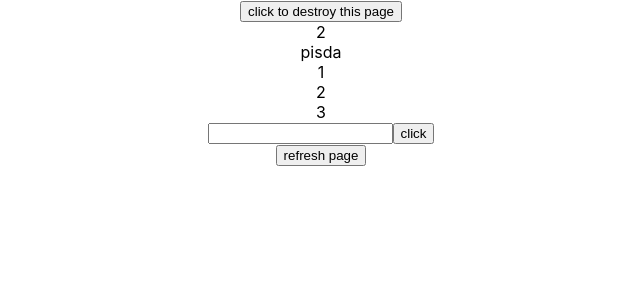
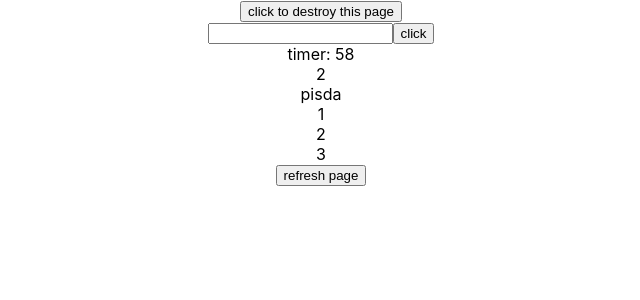
Before and after one commit to Roamdev/lesson-3, a React (Create React App) app: page / in a window 1280 px wide. Both pictures are taken after a click on the button "click to destroy this page". Shown: the top 300 px of the page, without its empty margins (319-959 px from the left). Built offline with nearby package versions, Linux system fonts and the light colour scheme.

Commit message:
commit #4

```diff
--- a/src/App.js
+++ b/src/App.js
@@ -79,7 +79,21 @@ class App extends PureComponent{
 
   renderForm() {
     if (this.state.step === 1) {
-      return <PersonalForm />
+      return <PersonalForm
+        firstName={this.state.firstName}
+        lastName={this.state.lastName}
+        email={this.state.email}
+        onChangeForm={this.handleChangeForm}
+      />
+    }
+    if (this.state.step === 2) {
+      return <CardForm
+        cardNumber={this.state.cardNumber}
+        onChangeForm={this.handleChangeForm}
+      />
+    }
+    if (this.state.step === 3) {
+      return <div className='hui'>POZDRAVLYAU HULE</div>
     }
   }
   handleRefresh = () => {
@@ -114,6 +128,7 @@ class App extends PureComponent{
             onClick={this.handleClickNextForm}
             >click to destroy this page</button>
         </div>
+        {this.renderForm()}
         <>
           {this.state.step === 1 && (
             <>1
@@ -171,20 +186,20 @@ class App extends PureComponent{
                 isSelected={false}
                 isClickable={false}
                 {...finish}
-              />
+              >title</Step>
             </>
           )}
         </>
-        <PersonalForm
+        {/* <PersonalForm
           firstName={this.state.firstName}
           lastName={this.state.lastName}
           email={this.state.email}
           onChangeForm={this.handleChangeForm}
-        />
-        <CardForm
+        /> */}
+        {/* <CardForm
           cardNumber={this.state.cardNumber}
           handleChangeForm={this.handleChangeForm}
-        />
+        /> */}
         <button onClick={this.handleRefresh}>refresh page</button>
       </div>
     )
--- a/src/CardForm.js
+++ b/src/CardForm.js
@@ -1,16 +1,31 @@
 import React, {PureComponent} from 'react';
 
 class CardForm extends PureComponent {
+    state = {
+        leftTime: 60
+    }
+
+    constructor(props) {
+        super(props);
+    }
+
     componentWillUnmount() {
 
     };
 
     componentDidMount(){
-
+       let timer = setInterval(() => {
+            if (this.state.leftTime === 0) {
+                clearInterval(timer)
+           }
+           this.setState({ leftTime: this.state.leftTime - 1 })
+       }, 1000);
     };
 
+
     handleChangeForm = (event) => {
-        const value = event.target.value;
+        const { value, name } = event.target
+        this.props.onChangeForm(name, value);
     };
 
     render() {
@@ -19,10 +34,9 @@ class CardForm extends PureComponent {
                 <input
                     name='cardNumber'
                     onChange={(e) => this.props.handleChangeForm('email', e.target.value)}
-                    >
-                </input>
+                    />
                 <button onClick={() =>  { console.log(localStorage.lol)}}>click</button>
-                <div className='left-time'></div>
+                <div className='left-time'>timer: {this.state.leftTime}</div>
             </div>
         )
     };
--- a/src/PersonalForm.js
+++ b/src/PersonalForm.js
@@ -2,7 +2,7 @@ import React, {PureComponent} from 'react';
 
 class PersonalForm extends PureComponent {
   render() {
-    return <> </>
+    return <div> zalupa </div>
   }
 }
 
--- a/src/Step.js
+++ b/src/Step.js
@@ -3,21 +3,23 @@ import React, {PureComponent} from 'react';
 class Step extends PureComponent {
   state = { step: 1 };
   handleClick() {
-
+    if(this.props.isClickable) {
+      return this.props.onClick(this.props.number)
+    }
   }
 
   render () {
     return(
       // <div className='hui' onClick={() => this.props.onClick()}>lol</div>
       <div className='step'>
-        {this.props.isSelected === true && (
+        {this.props.isSelected && (
           <div className='step-selected'>hui</div>
         )}
-        {this.props.isClickable === true && (
-          <div>pisda</div>
+        {this.props.isClickable && (
+          <div className='step step-clickable'>pisda</div>
         )}
         <div className='step__number'>{this.props.number}</div>
-        <div className='step__title'></div>
+        <div className='step__title'>{this.props.children}</div>
 
       </div>
     )
```
Also changed, not shown: 1 other file (tests, documents, lock files or other folders).
